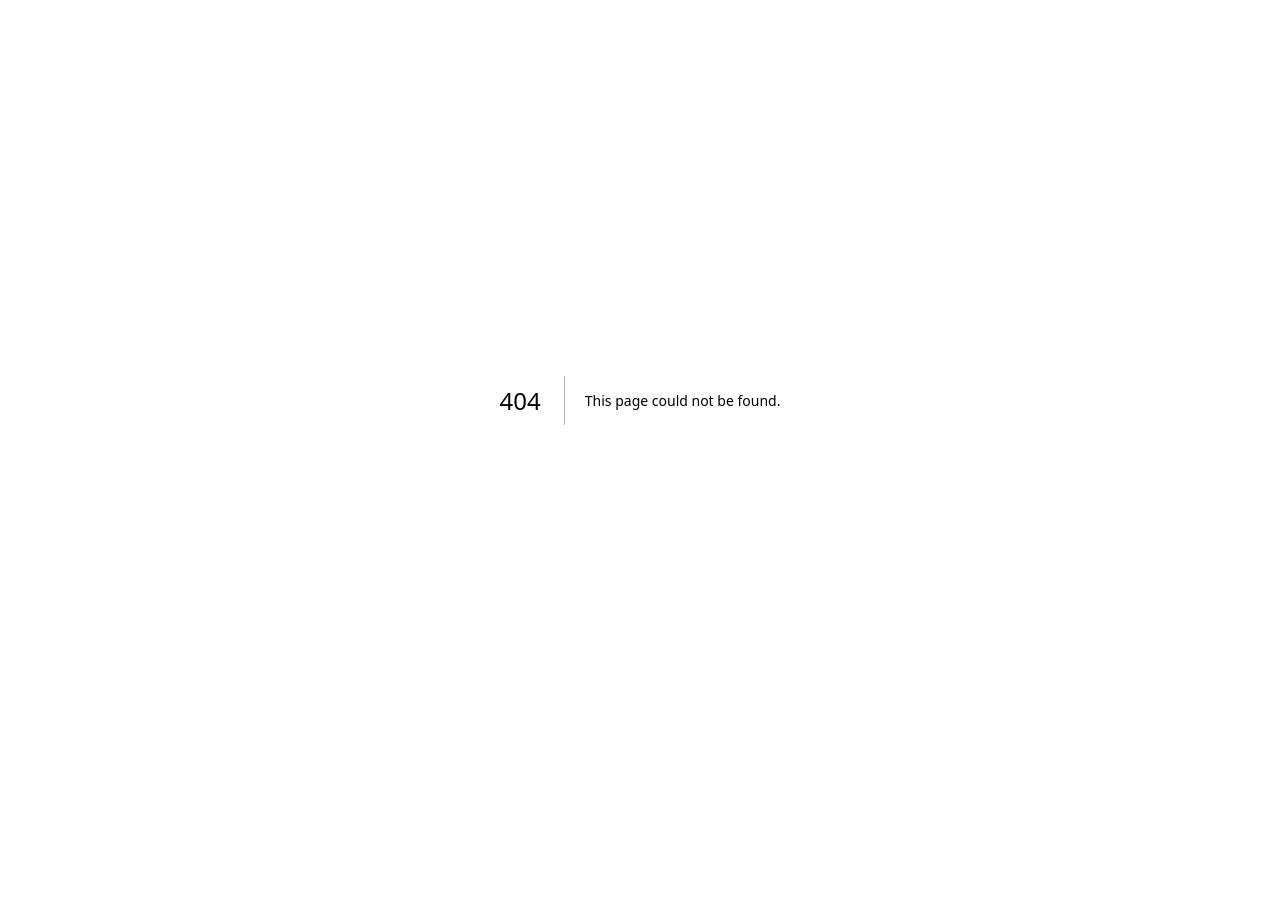
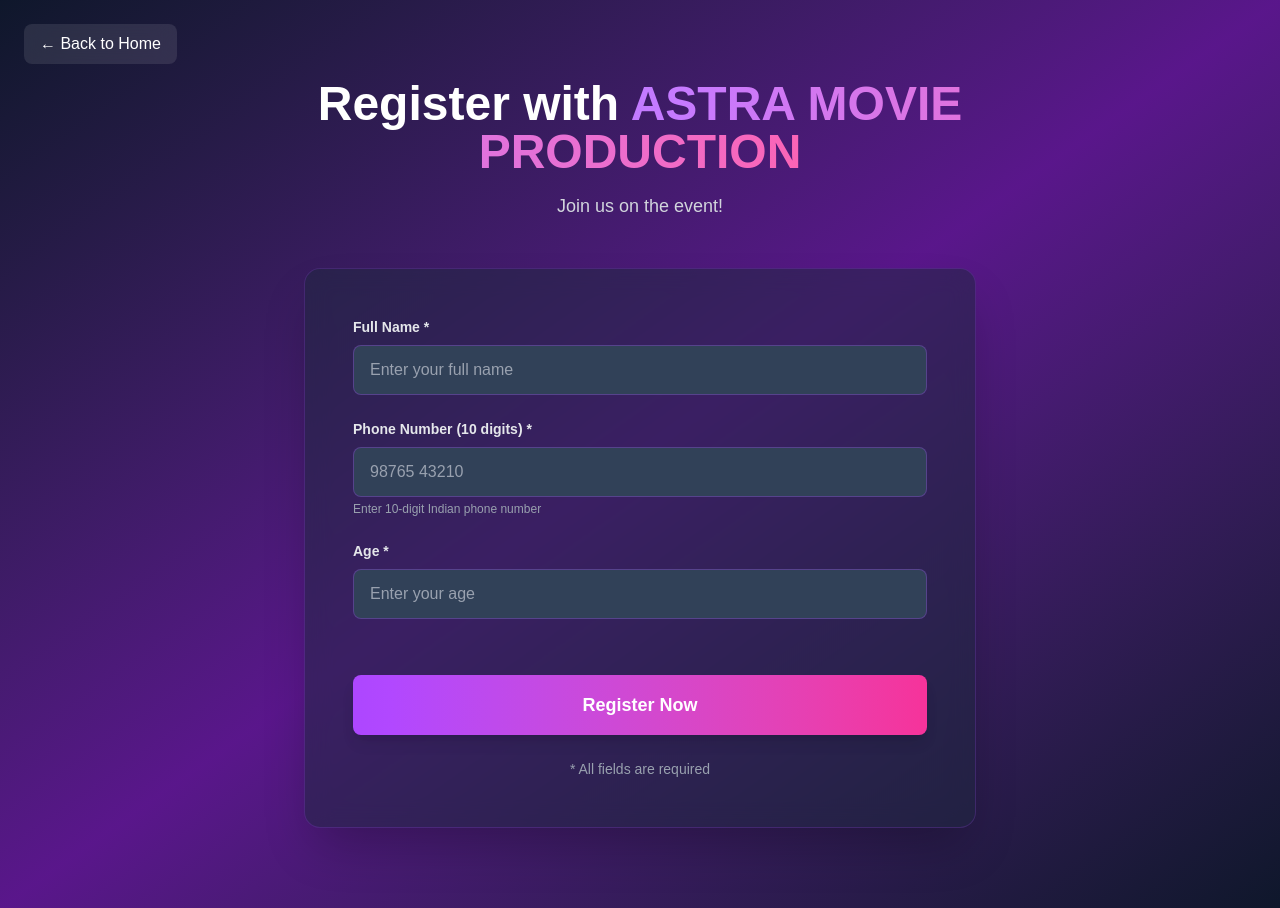
Before and after one commit to shaika-123/movie-, a Next.js app: page /registration in a window 1280 px wide. Before the commit this address had no page. Before the commit the page ends 800 px from the top, so only its background shows below. Built offline with nearby package versions, Linux system fonts and the light colour scheme.

Commit message:
Add /registration route to support QR code redirect

```diff
--- /dev/null
+++ b/src/app/registration/page.tsx
@@ -0,0 +1,19 @@
+import RegistrationForm from '@/components/RegistrationForm';
+import Link from 'next/link';
+
+export default function RegistrationPage() {
+  return (
+    <main className="min-h-screen bg-gradient-to-br from-slate-900 via-purple-900 to-slate-900">
+      {/* Back to Home Link */}
+      <Link
+        href="/"
+        className="fixed top-6 left-6 z-50 px-4 py-2 bg-white/10 hover:bg-white/20 text-white rounded-lg backdrop-blur-md transition"
+      >
+        ← Back to Home
+      </Link>
+
+      {/* Registration Form */}
+      <RegistrationForm />
+    </main>
+  );
+}
```
Also changed, not shown: 1 other file (tests, documents, lock files or other folders).
